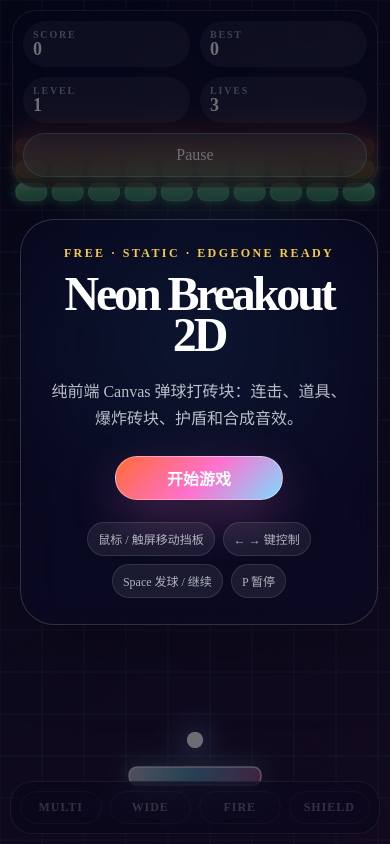
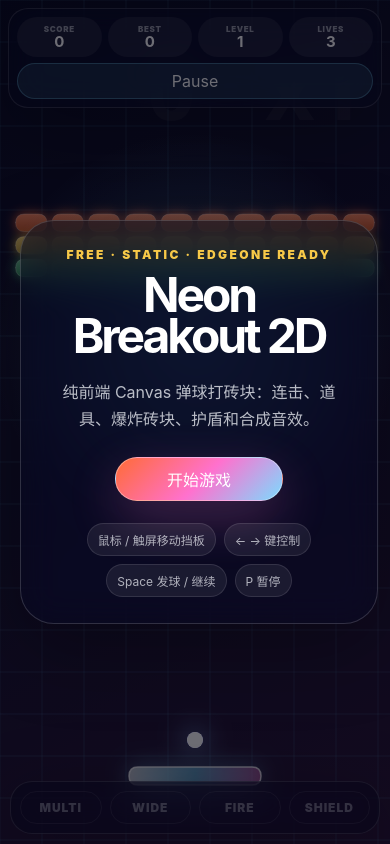
Before and after one commit to turbobo/breakout-iso, a website built with Vite: page index.html in a window 390 px wide. Built offline with nearby package versions, Linux system fonts and the light colour scheme.

Commit message:
style(ui): 优化小屏幕顶部 HUD 和修正 CSS 选择器错误
- 修正根选择器前的拼写错误，保证样式正确应用
- 调整小屏幕顶部 HUD 布局，改为四列网格并增加间距与内边距
- 更新顶部 HUD 顶部定位，使用安全区域内边距避免遮挡
- 优化图标按钮和 HUD 项目的尺寸与内边距，改进显示效果
- 添加 HUD 项目内文本样式，调整字体大小和字母间距
- 增加溢出隐藏和文本省略样式，防止内容溢出
- 调整 toast 提示位置，防止与顶部 HUD 重叠
- 修改 Board 相关 topOffset 值，适应不同屏幕宽度下布局需求

```diff
--- a/src/levels/level-data.ts
+++ b/src/levels/level-data.ts
@@ -82,7 +82,7 @@ export function createLevelBricks(levelIndex: number, boardWidth: number): Brick
   const gridWidth = Math.max(280, Math.min(availableGridWidth, maxGridWidth))
   const brickWidth = (gridWidth - brickGap * (columns - 1)) / columns
   const brickHeight = clampLayoutValue(boardWidth * 0.045, 17, 24)
-  const topOffset = boardWidth < 720 ? 138 : 106
+  const topOffset = boardWidth < 720 ? 214 : 106
   const startX = (boardWidth - gridWidth) / 2
   const bricks: Brick[] = []
 
--- a/src/style.css
+++ b/src/style.css
@@ -1,4 +1,4 @@
-fr43:root {
+:root {
   font-family:
     Inter, ui-sans-serif, system-ui, -apple-system, BlinkMacSystemFont, 'Segoe UI', sans-serif;
   color: #f8fbff;
@@ -284,17 +284,39 @@ h2 {
 
 @media (max-width: 720px) {
   .top-hud {
-    top: 10px;
-    grid-template-columns: repeat(2, 1fr);
-    border-radius: 24px;
+    top: max(8px, env(safe-area-inset-top));
+    grid-template-columns: repeat(4, minmax(0, 1fr));
+    gap: 6px;
+    width: calc(100vw - 16px);
+    padding: 8px;
+    border-radius: 20px;
   }
 
   .icon-button {
     grid-column: 1 / -1;
+    min-height: 36px;
+    padding: 0 12px;
   }
 
   .hud-item {
-    padding: 8px 10px;
+    min-width: 0;
+    padding: 7px 5px;
+    text-align: center;
+  }
+
+  .hud-item span {
+    font-size: 8px;
+    letter-spacing: 0.08em;
+  }
+
+  .hud-item strong {
+    overflow: hidden;
+    font-size: 15px;
+    text-overflow: ellipsis;
+  }
+
+  .toast {
+    top: 152px;
   }
 
   .powerup-bar {
```
